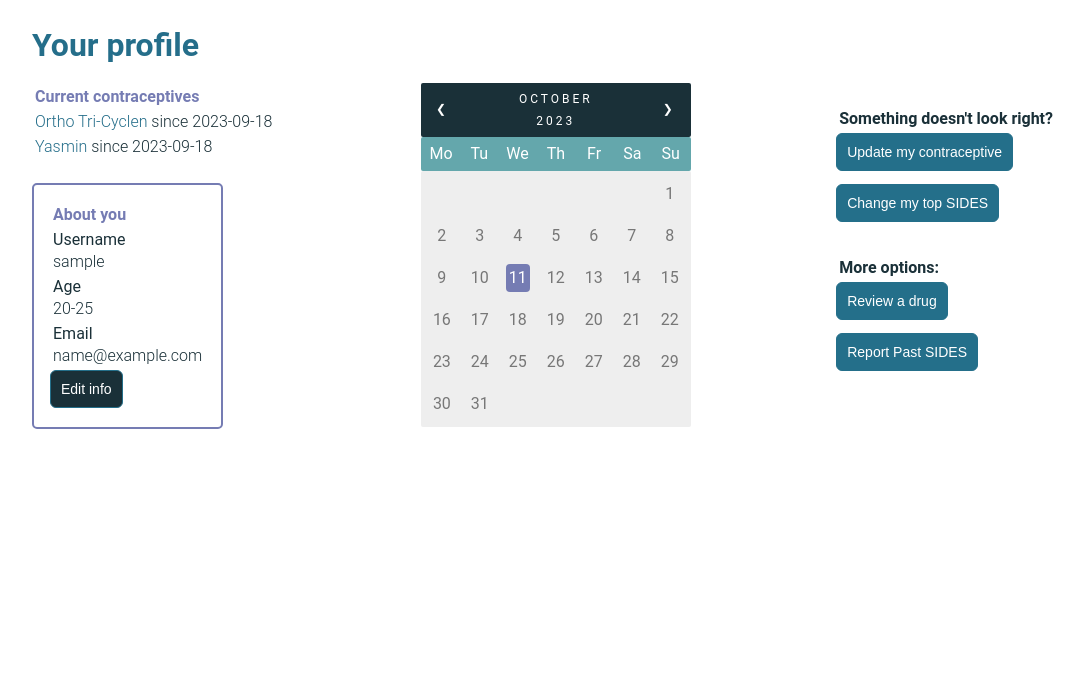
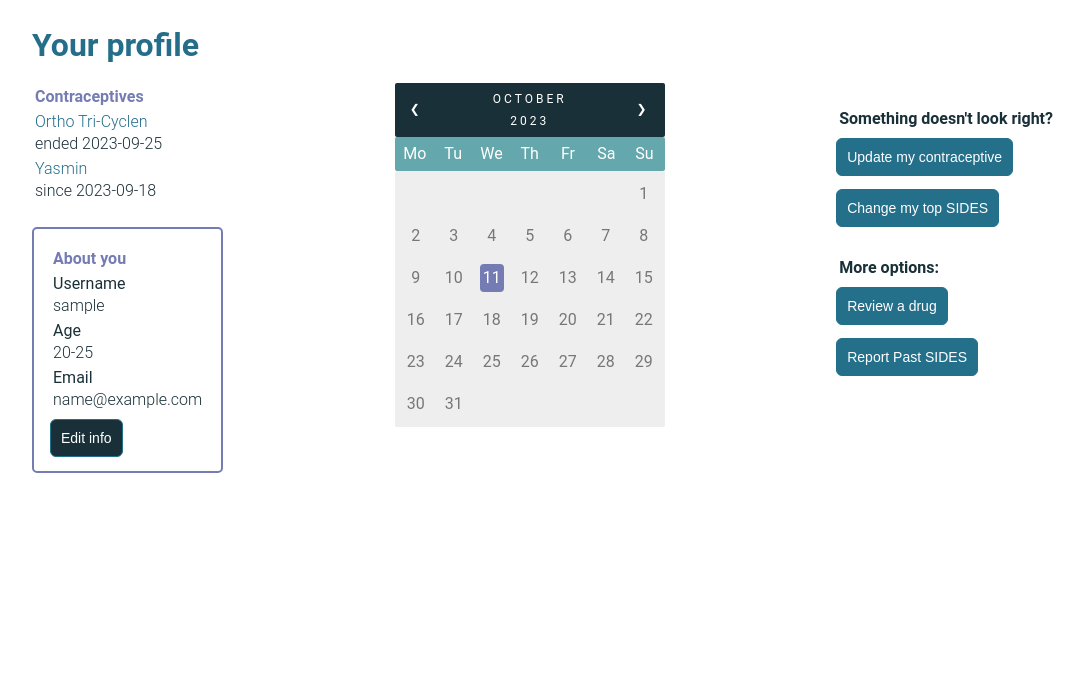
Before and after one commit to cecilia-andersson/SIDES-Web-App-LIMS, a PHP site: page /user_profile/myprofile.php in a window 1280 px wide. Shown: the part 49-746 px from the top of the page, without its empty margins (96-1180 px from the left). Run offline with PHP 8.4, Linux system fonts and the light colour scheme; the visitor is signed in with stand-in values (Sample User, id 1); data comes from the database, SQL or seed files in the repository.

Commit message:
change in contraceptives

```diff
--- a/stylesheet/styles.css
+++ b/stylesheet/styles.css
@@ -120,7 +120,8 @@ input[type=reset] {
     border: 1px solid #246f8a;
     font-size: 0.875rem;
     text-align: center;
-    margin-bottom: 10px;
+    margin-top:5px;
+    margin-bottom:5px;
 }
 
 footer {
--- a/user_profile/myprofile.php
+++ b/user_profile/myprofile.php
@@ -78,7 +78,7 @@ include "../footer.php";
                 ?>
                 <div class="left_content"> <!-- Left content -->
                     <div class='contraceptives'> <!-- Contraceptives -->
-                        <h4>Current contraceptives</h4>
+                        <h4>Contraceptives</h4>
                         <?php
                         $sql = "SELECT userid FROM users WHERE username = '$loggedInUser'";
                         $result = $link->query($sql);
@@ -91,19 +91,30 @@ include "../footer.php";
                         $result = $link->query($sql);
                         if ($result->num_rows > 0) {
                             while ($row = $result->fetch_assoc()) {
+                                $EndDate=NULL;
                                 $drug_id = $row["drug_id"];
                                 $date = $row["reg_date"];
                                 $Date = date("Y-m-d", strtotime($date));
+                                if ($row["enddate"] != NULL) {
+                                    $enddate = $row["enddate"];
+                                    $EndDate = date("Y-m-d", strtotime($enddate));
+                                }
                                 $sql1 = "SELECT drug_brand FROM drugs WHERE drug_id = $drug_id";
                                 $result1 = $link->query($sql1);
                                 if ($result1->num_rows > 0) {
                                     $row = $result1->fetch_assoc();
                                     $drug_brand = $row["drug_brand"];
-                                    echo "<p><a href='../Drug_profile/nice_drug_page.php?drug_id=$drug_id'>$drug_brand</a> since $Date</p>";
+                                    if ($EndDate==NULL) {
+                                        echo "<p><a href='../Drug_profile/nice_drug_page.php?drug_id=$drug_id'>$drug_brand</a><br>since $Date</p>";
+                                    } else {
+                                        echo "<p><a href='../Drug_profile/nice_drug_page.php?drug_id=$drug_id'>$drug_brand</a><br>ended $EndDate</p>";
+                                    }
                                 } else {
                                     echo "<p>Drug_id does not exist in the drug table</p>";
                                 }
                             }
+
+
                         } else {
                             echo "<p>No reported contraceptives</p>";
                         }
```
